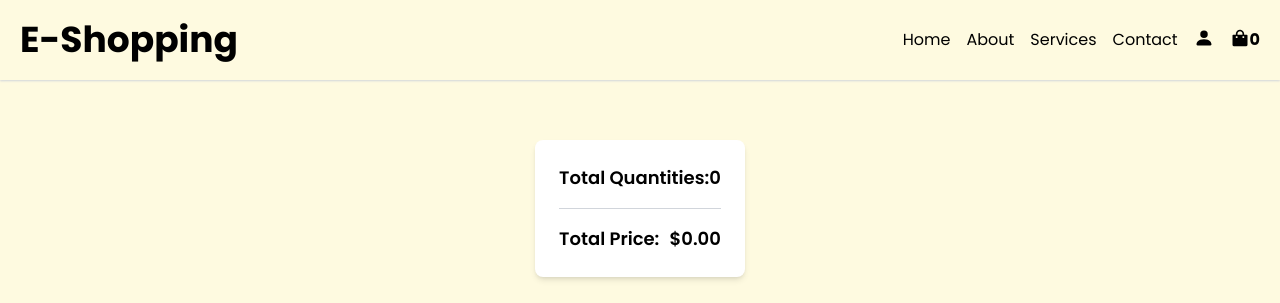
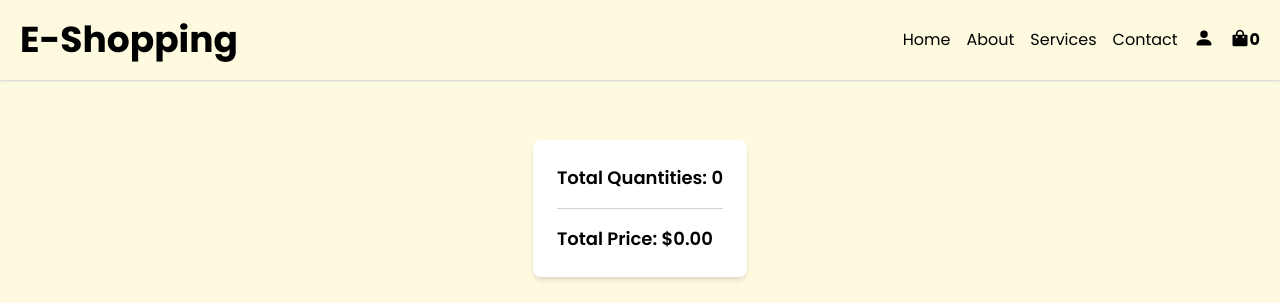
Before and after one commit to shaqqitech/e-shopping, a Next.js app: page /cart in a window 1280 px wide. Shown: the top 303 px of the page. Built offline with nearby package versions, Linux system fonts and the light colour scheme.

Commit message:
added dark mode to cart items boxes

```diff
--- a/src/app/cart/page.js
+++ b/src/app/cart/page.js
@@ -52,10 +52,10 @@ const Cart = () => {
   };
 
   return (
-    <main className="w-full p-5 md:p-10 space-y-5 bg-[#fefae0]">
+    <main className="w-full p-5 md:p-10 space-y-5 bg-[#fefae0] dark:bg-gray-900">
       <div className="grid grid-cols-1 md:grid-cols-2 lg:grid-cols-3 gap-4">
         {products.map((product, index) => (
-          <div className="bg-white rounded-lg shadow-md overflow-hidden" key={product.id}>
+          <div className="bg-white dark:bg-gray-800 rounded-lg shadow-md overflow-hidden" key={product.id}>
             <div className="flex justify-between items-center p-4 border-b border-gray-300">
               <h2 className="text-lg font-semibold">{product.title}</h2>
               <button
@@ -68,6 +68,7 @@ const Cart = () => {
             <div className="flex items-center p-4">
               <Image
                 src={product.img}
+                alt="Product Image"
                 width={1}
                 height={1}
                 sizes="100%"
@@ -100,14 +101,12 @@ const Cart = () => {
         ))}
       </div>
       <div className="w-full flex flex-col items-center mt-5 md:mt-10">
-        <div className="bg-white rounded-lg shadow-md p-4 md:p-6 font-semibold text-lg md:text-xl  space-y-4">
+        <div className="bg-white dark:bg-gray-800 rounded-lg shadow-md p-4 md:p-6 font-semibold text-lg md:text-xl  space-y-4">
           <div className="flex justify-between items-center border-b border-gray-300 pb-3 md:pb-4">
-            <h1 className="text-base md:text-lg">Total Quantities: </h1>
-            <p className="text-base md:text-lg"> {totalQuantities}</p>
+            <h1 className="text-base md:text-lg dark:text-gray-400">Total Quantities: <span className="dark:text-white">{totalQuantities}</span></h1>
           </div>
           <div className="flex justify-between items-center">
-            <h1 className="text-base md:text-lg">Total Price: </h1>
-            <p className="text-base md:text-lg">${totalPrice.toFixed(2)}</p>
+            <h1 className="text-base md:text-lg dark:text-gray-400">Total Price: <span className="dark:text-white">${totalPrice.toFixed(2)}</span></h1>
           </div>
         </div>
       </div>
```
